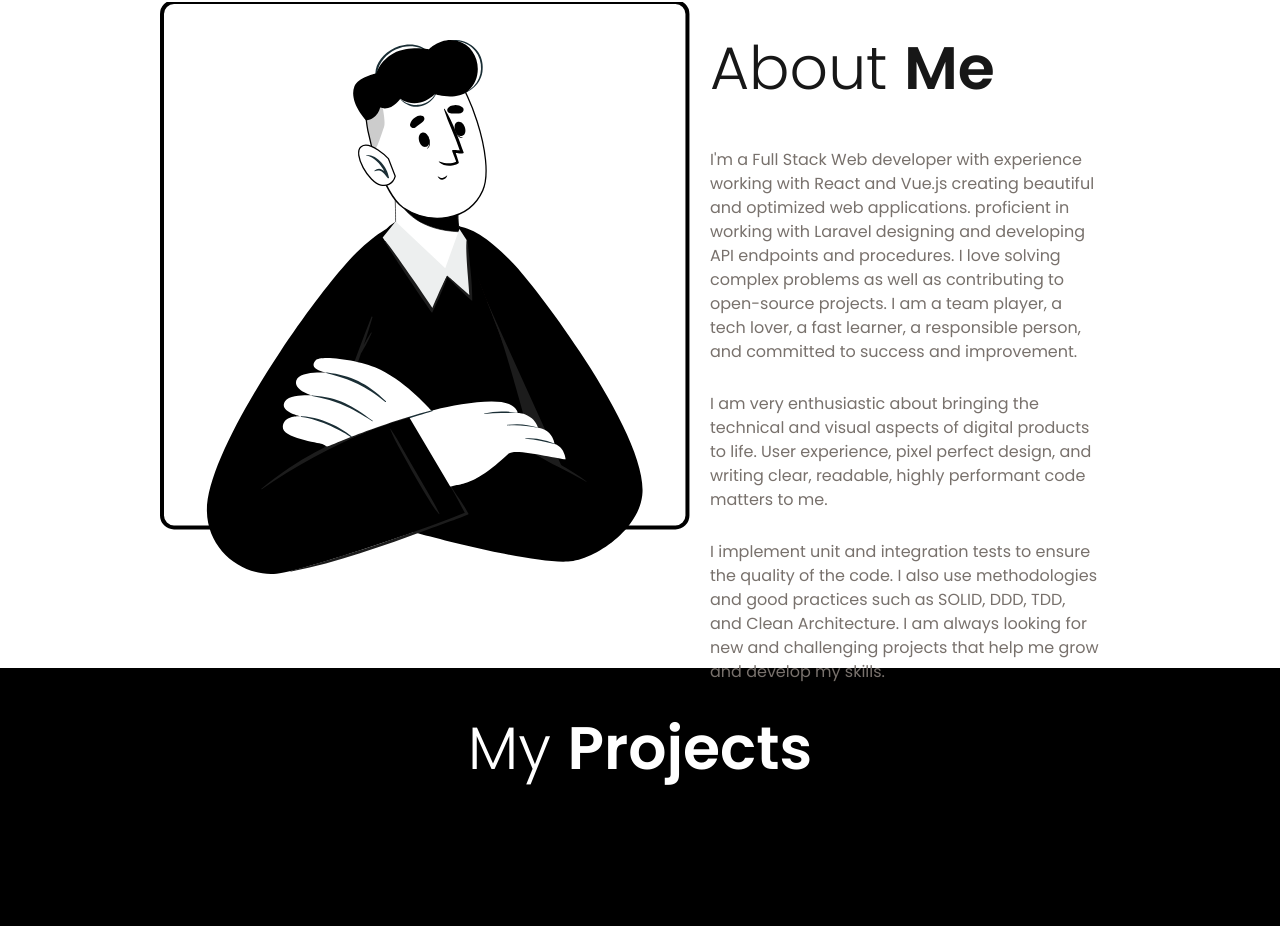
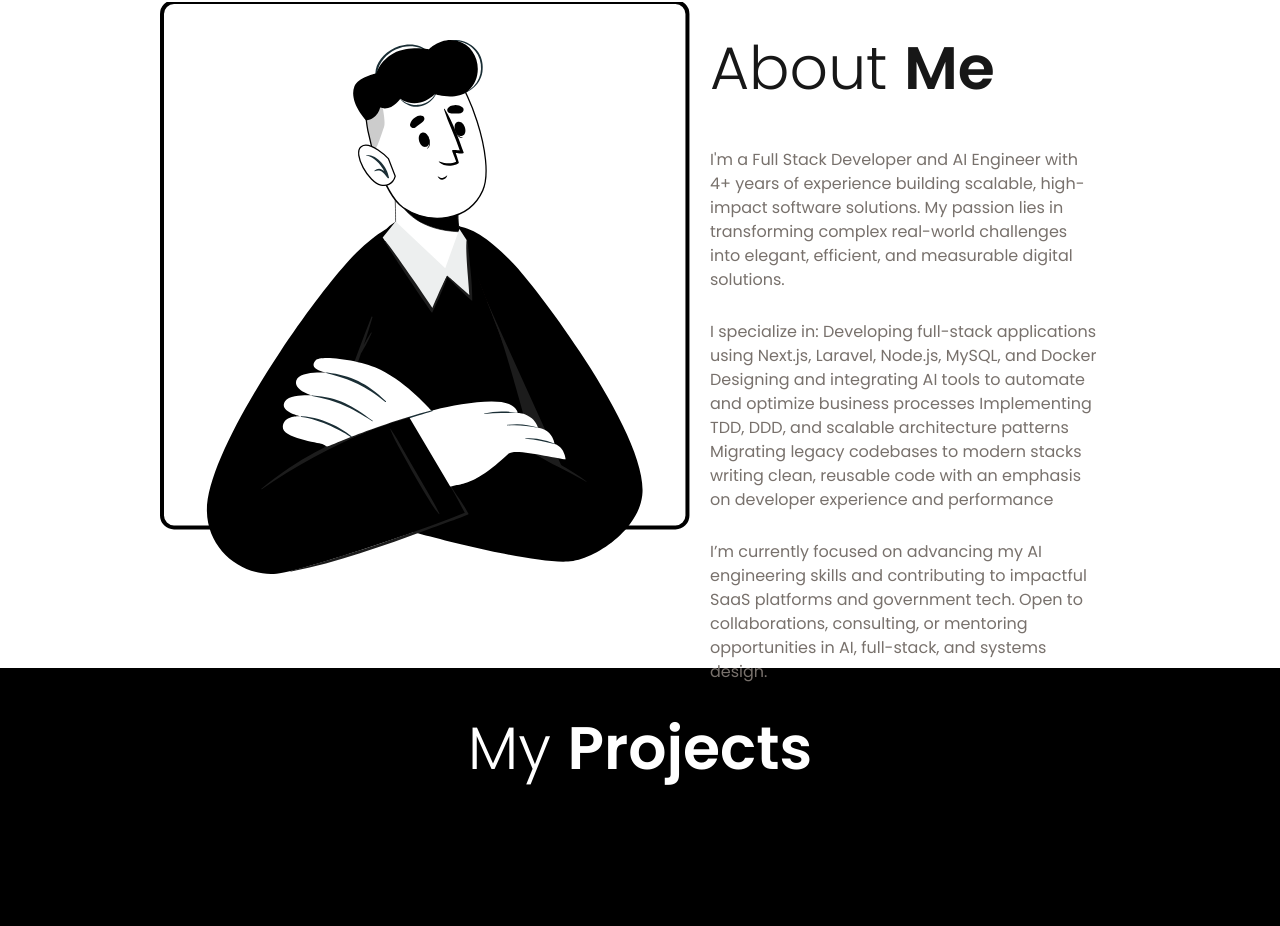
Before and after one commit to sam1330/portolio-mono, a Next.js app: page / in a window 1280 px wide. Shown: the part 3206-4132 px from the top of the page. Built offline with nearby package versions, Linux system fonts and the light colour scheme.

Commit message:
style: update about me section

```diff
--- a/src/components/AboutMe.tsx
+++ b/src/components/AboutMe.tsx
@@ -1,4 +1,4 @@
-'use client'
+"use client";
 
 import { useEffect, useState } from "react";
 import MeIcon from "./Icons/MeIcon";
@@ -17,42 +17,46 @@ const AboutMe = () => {
       });
     }
 
-    window.addEventListener('resize', handleResize);
+    window.addEventListener("resize", handleResize);
     handleResize();
 
-    return () => window.removeEventListener('resize', handleResize);
-
+    return () => window.removeEventListener("resize", handleResize);
   }, []);
   return (
-    <div id="about-me" className="w-full min-h-[700px] flex justify-center md:h-4/5 items-center">
+    <div
+      id="about-me"
+      className="w-full min-h-[700px] flex justify-center md:h-4/5 items-center"
+    >
       <div className="w-full h-full min-h-[700px] md:w-3/4 flex flex-col md:flex-row justify-between relative pt-5 md:pt-[100px]">
         <div className="md:d-inline-block flex justify-center items-center">
-          <MeIcon width={windowSize.width > 1024 ? 530 : '80%' } height={windowSize.width > 1024 ? 572 : '80%'} />
+          <MeIcon
+            width={windowSize.width > 1024 ? 530 : "80%"}
+            height={windowSize.width > 1024 ? 572 : "80%"}
+          />
         </div>
         <div className="w-full px-5 md:w-[55%]">
           <h1 className="md:mt-10 text-6xl font-light leading-[5rem] mb-10">
             About <span className="font-semibold">Me</span>
           </h1>
           <p className=" text-stone-500 mb-7">
-            I&apos;m a Full Stack Web developer with experience working with
-            React and Vue.js creating beautiful and optimized web applications.
-            proficient in working with Laravel designing and developing API
-            endpoints and procedures. I love solving complex problems as well as
-            contributing to open-source projects. I am a team player, a tech
-            lover, a fast learner, a responsible person, and committed to
-            success and improvement.
+            I&apos;m a Full Stack Developer and AI Engineer with 4+ years of
+            experience building scalable, high-impact software solutions. My
+            passion lies in transforming complex real-world challenges into
+            elegant, efficient, and measurable digital solutions.
           </p>
           <p className=" text-stone-500 mb-7">
-            I am very enthusiastic about bringing the technical and visual
-            aspects of digital products to life. User experience, pixel perfect
-            design, and writing clear, readable, highly performant code matters
-            to me.
+            I specialize in: Developing full-stack applications using Next.js,
+            Laravel, Node.js, MySQL, and Docker Designing and integrating AI
+            tools to automate and optimize business processes Implementing TDD,
+            DDD, and scalable architecture patterns Migrating legacy codebases
+            to modern stacks writing clean, reusable code with an emphasis on
+            developer experience and performance
           </p>
           <p className=" text-stone-500">
-            I implement unit and integration tests to ensure the quality of the
-            code. I also use methodologies and good practices such as SOLID,
-            DDD, TDD, and Clean Architecture. I am always looking for new and
-            challenging projects that help me grow and develop my skills.
+            I’m currently focused on advancing my AI engineering skills and
+            contributing to impactful SaaS platforms and government tech. Open
+            to collaborations, consulting, or mentoring opportunities in AI,
+            full-stack, and systems design.
           </p>
         </div>
       </div>
```
